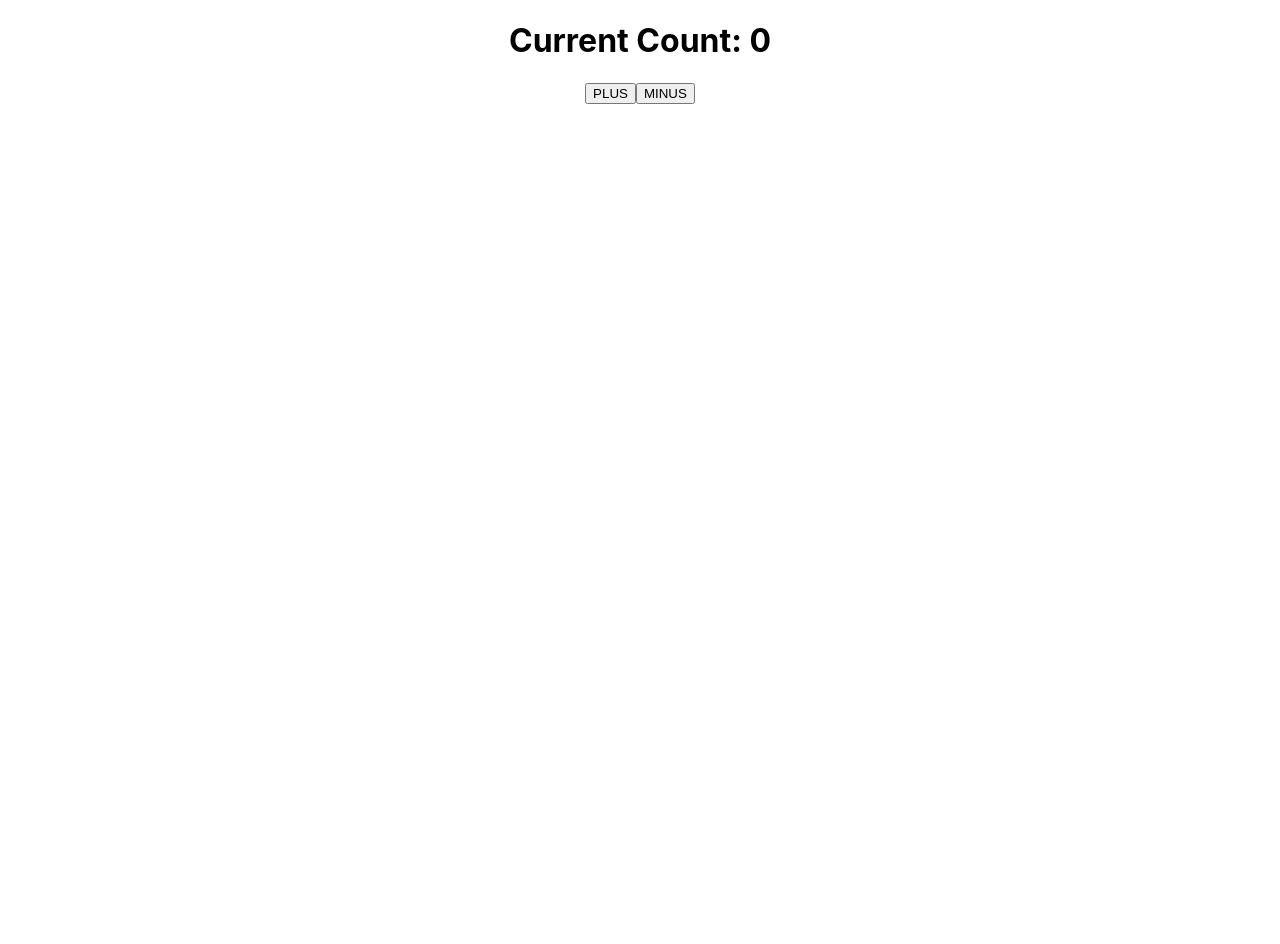
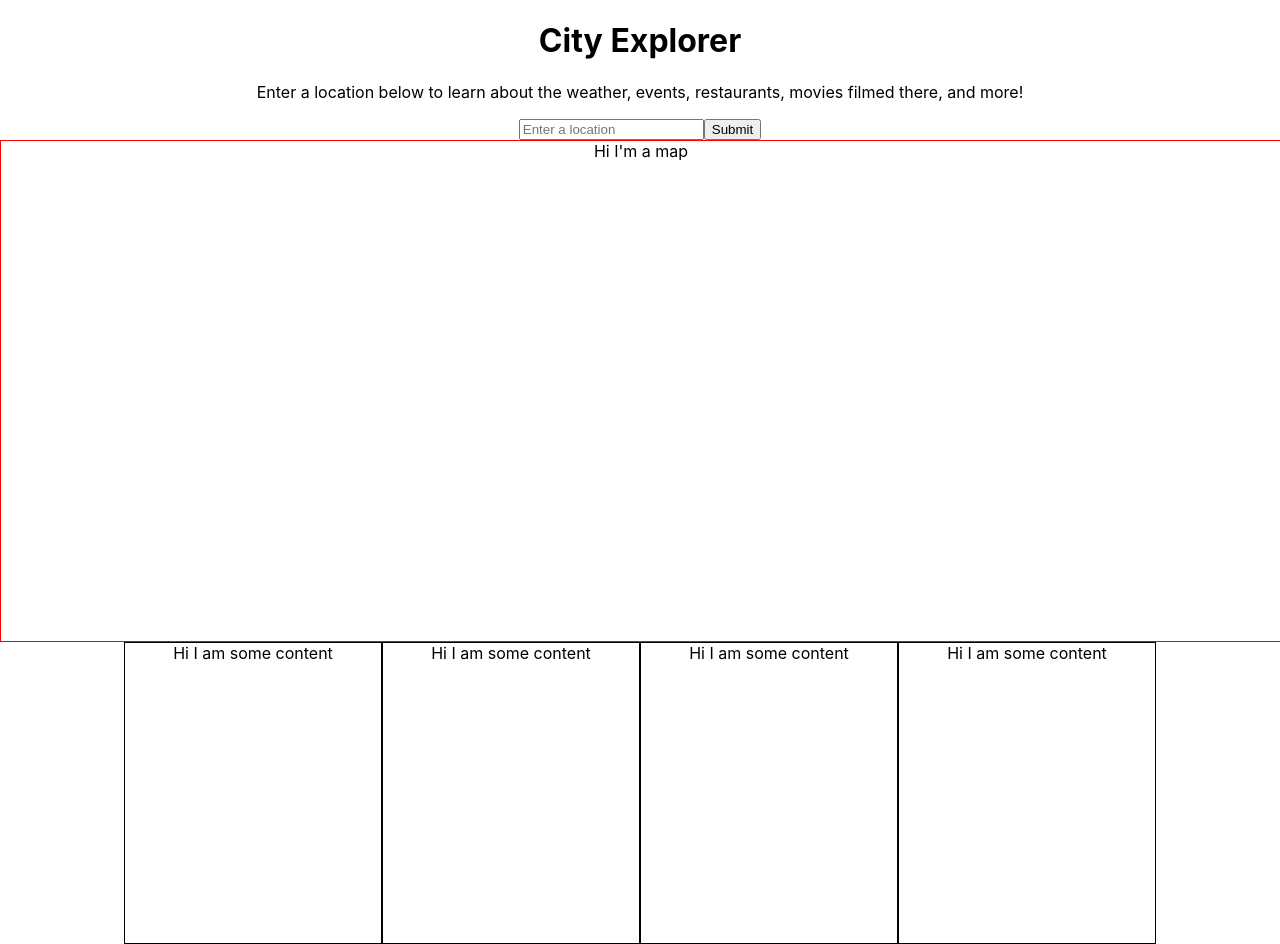
Before and after one commit to ricecreamdude/react-app-class-11, a React (Create React App) app: page / in a window 1280 px wide. Before the commit the page ends 800 px from the top, so only its background shows below. Built offline with nearby package versions, Linux system fonts and the light colour scheme.

Commit message:
Completing Class-12 assignment

```diff
--- a/src/App.js
+++ b/src/App.js
@@ -1,45 +1,46 @@
-import React,{Fragment, Component} from 'react';
-import logo from './logo.svg';
+import React, {Fragment, Component} from 'react';
 import './App.css';
 
-function App() {
-  return (
-    <div className="App">
-      <Counter />
-    </div>
-  );
-}
+import Search from './components/search';
+import Header from './components/header';
+import Maps from './components/maps';
+import Results from './components/results';
 
-class Counter extends Component{
+
+class App extends Component{
 
   constructor(props){
-    super(props);
-    this.state = {
-      counter: 0
-    }
-  }
-
-  handlePlus = e => {
-    let counter = this.state.counter + 1
-    this.setState({counter})
-  }
-
-  handleMinus = e => {
-    let counter = this.state.counter - 1
-    this.setState({counter})
+    super(props)
+    this.state = {}
   }
 
   render(){
-    return(
-      <div>
-        <h1>Current Count: {this.state.counter}</h1>
-        <button onClick={this.handlePlus}> PLUS </button>
-        <button onClick={this.handleMinus}> MINUS </button>
+
+    let styles = {
+      results:{
+        textAlign: 'center',
+        margin: '0px auto'
+      }
+    }
+
+    return (
+      <div className="App">
+        <Header
+          headerText="City Explorer"
+          subText="Enter a location below to learn about the weather, events, restaurants, movies filmed there, and more!"
+        />
+        <Search />
+        <Maps />
+        <div style={styles.results}>
+          <Results />
+          <Results />
+          <Results />
+          <Results />
+        </div>
       </div>
-    )
+    );
   }
+
 }
 
-
-
 export default App;
--- /dev/null
+++ b/src/components/header.js
@@ -0,0 +1,16 @@
+import React, {Fragment, Component} from 'react'
+
+class Header extends Component{
+
+  render(){
+    return(
+      <Fragment>
+        <h1>{this.props.headerText}</h1>
+        <p>{this.props.subText}</p>
+      </Fragment>
+    )
+  }
+}
+
+
+export default Header
--- /dev/null
+++ b/src/components/maps.js
@@ -0,0 +1,18 @@
+import React, {Component} from 'react'
+
+class Maps extends Component{
+  render(){
+    let styles = {
+      width: "100%",
+      height: "500px",
+      border: '1px solid red'
+    }
+    return(
+      <div style={styles}>
+        Hi I'm a map
+      </div>
+    )
+  }
+}
+
+export default Maps
--- /dev/null
+++ b/src/components/results.js
@@ -0,0 +1,26 @@
+import React, {Component} from 'react'
+
+class Results extends Component{
+
+
+  render(){
+    let styles = {
+      resultStyle:{
+        display: 'inline-block',
+        width: '20%',
+        height: '300px',
+        // float: 'left',
+        border: '1px solid black'
+      }
+    }
+
+    return(
+      <div style={styles.resultStyle}>
+        Hi I am some content
+      </div>
+    )
+  }
+}
+
+
+export default Results
--- /dev/null
+++ b/src/components/search.js
@@ -0,0 +1,28 @@
+import React, {Fragment, Component} from 'react';
+
+class Search extends Component{
+  constructor(props){
+    super(props);
+    this.state = {value: ''}
+    this.handleChange = this.handleChange.bind(this);
+  }
+
+  handleChange(e){
+    this.setState({value: e.target.value});
+  }
+
+  render(){
+    return(
+      <Fragment>
+        <input
+          placeholder="Enter a location"
+          onChange={this.handleChange}
+        />
+        <button>Submit</button>
+      </Fragment>
+    )
+  }
+
+}
+
+export default Search
```
Also changed, not shown: 1 other file (tests, documents, lock files or other folders).
